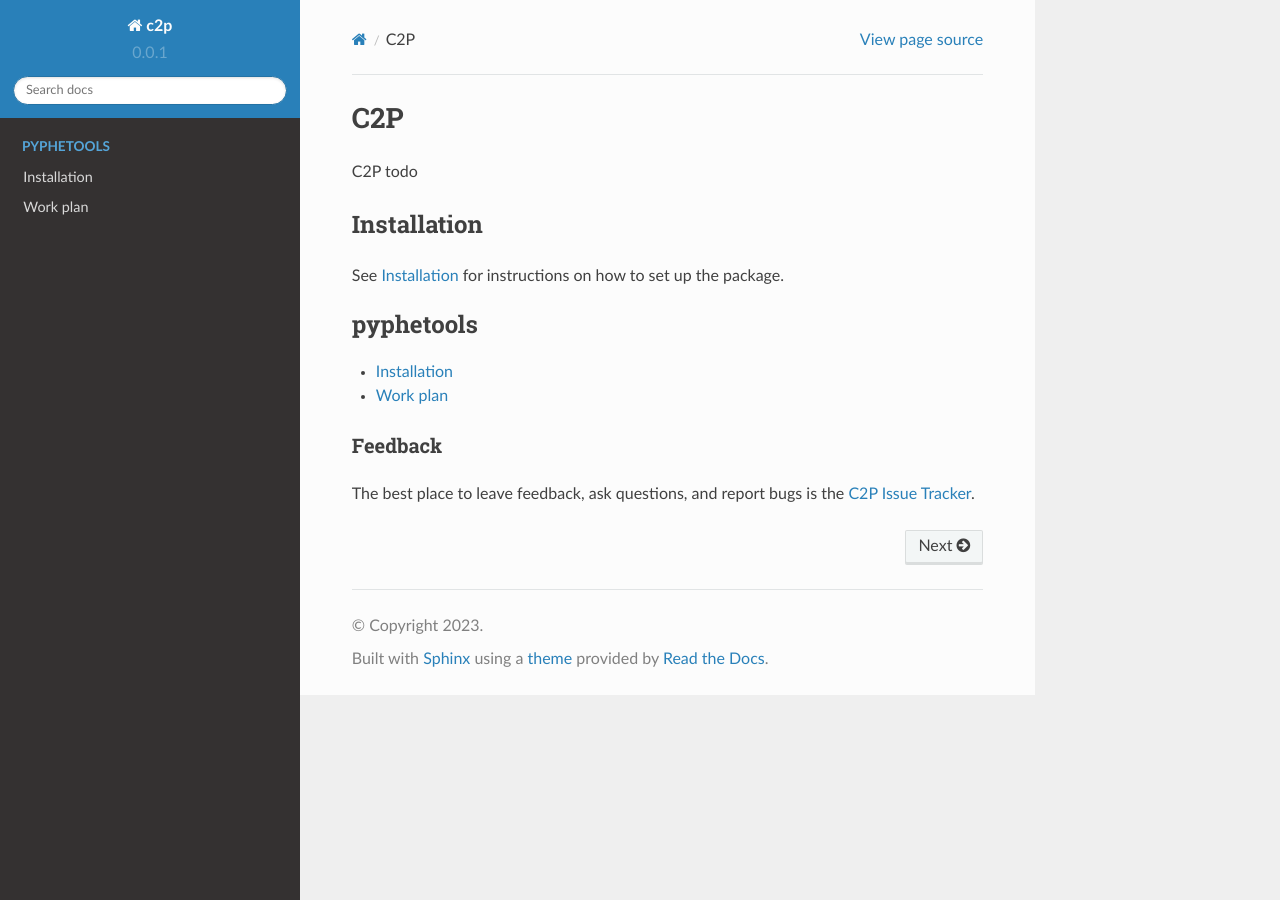
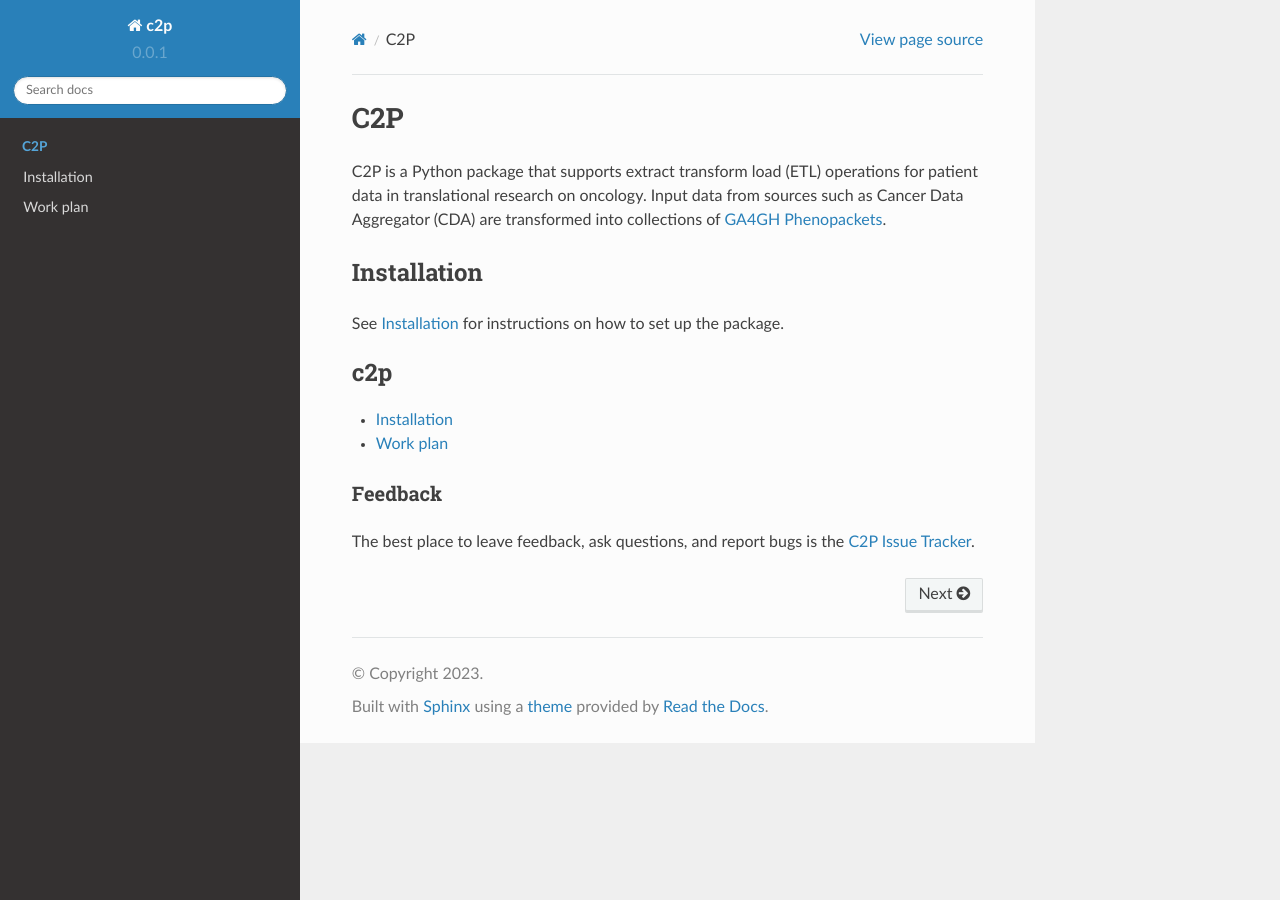
Before and after one commit to monarch-initiative/oncoexporter, a Sphinx documentation site: the page built from docs/index.rst, in a window 1280 px wide. Built offline with Sphinx 7.4.7 and the Read the Docs theme 2.0.0, drawn with Linux system fonts in a browser that asks for light colours; pages that are not in the unit, such as notebooks, are missing from menus.

Commit message:
additional fields for individual

```diff
--- a/docs/index.rst
+++ b/docs/index.rst
@@ -5,7 +5,11 @@ C2P
 ===
 
 
-C2P todo
+C2P is a Python package that supports extract transform load (ETL)
+operations for patient data in translational research on oncology.
+Input data from sources such as Cancer Data Aggregator (CDA) are
+transformed into collections of
+`GA4GH Phenopackets <https://github.com/phenopackets/phenopacket-schema>`_.
 
 
 Installation
@@ -15,8 +19,8 @@ See :ref:`installation` for instructions on how to set up the package.
 
 
 .. toctree::
-    :caption: pyphetools
-    :name: pyphetools
+    :caption: c2p
+    :name: c2p
     :maxdepth: 1
 
     installation
```
Also changed, not shown: README.md (+2 -22 lines), 4 other files.
